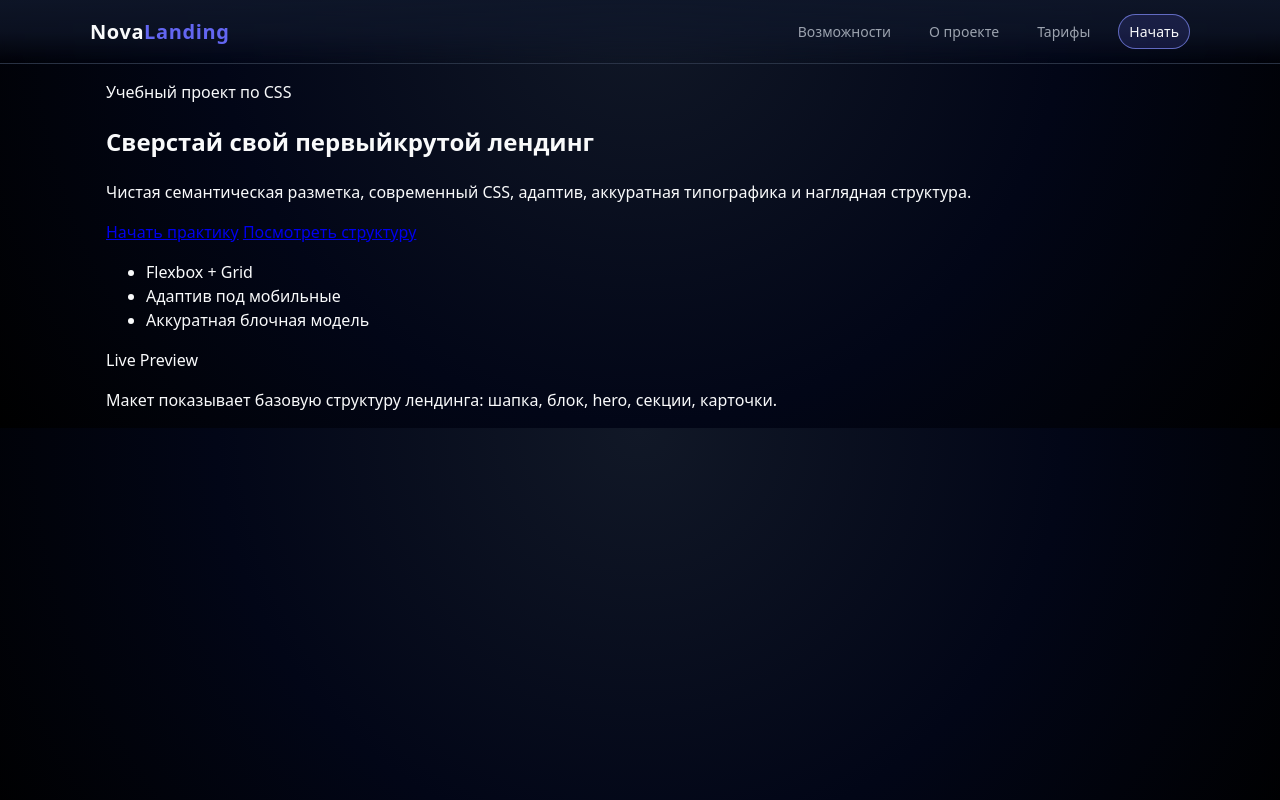
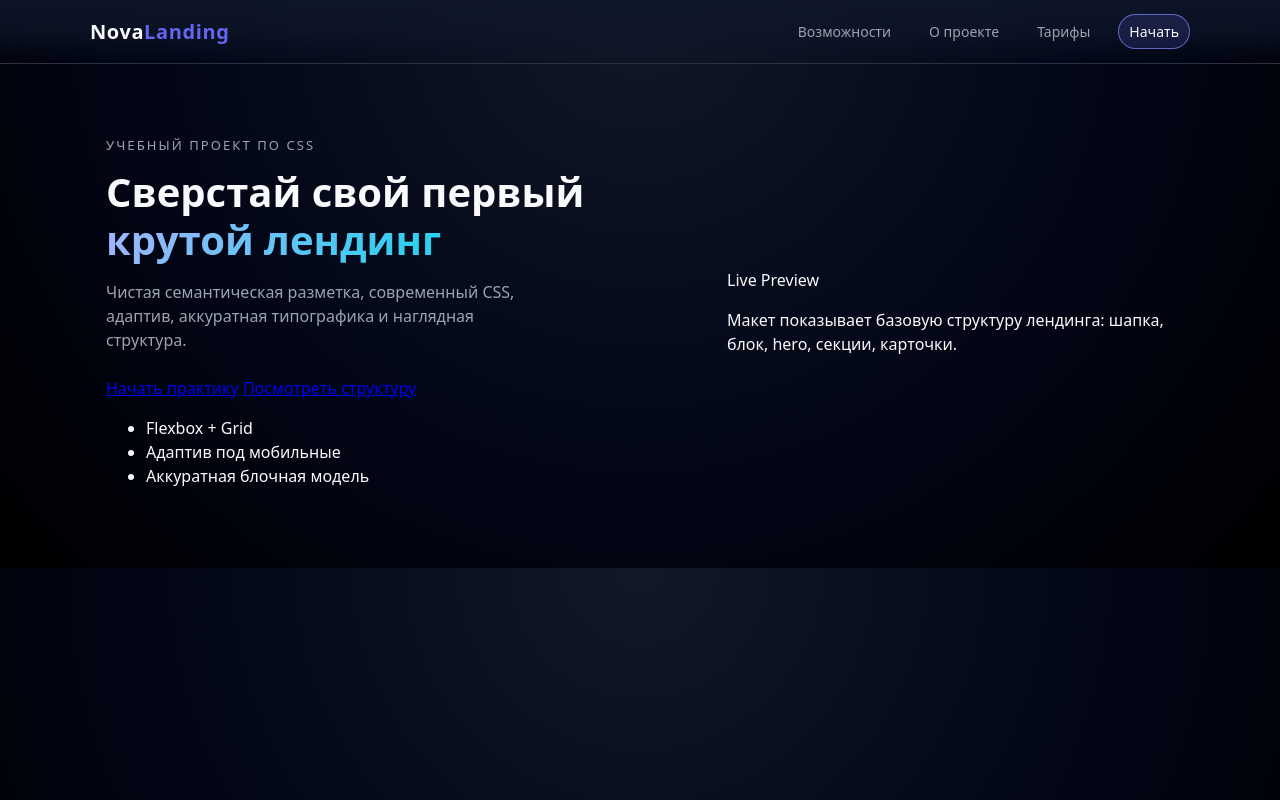
Before and after one commit to SdebM/nova_landing, a plain HTML site: page index.html in a window 1280 px wide. Drawn offline with Linux system fonts and the light colour scheme.

```diff
--- a/CSS/style.css
+++ b/CSS/style.css
@@ -127,3 +127,48 @@ body {
 	background: var(--primary);
 	border-color: transparent;
 }
+/* ========== HERO ========== */
+
+.hero {
+	padding: 72px 0 64px;
+}
+
+.hero__inner {
+	display: grid;
+	grid-template-columns: minmax(0, 1.3fr) minmax(0, 1fr);
+	gap: 40px;
+	align-items: center;
+}
+
+.hero__eyebrow {
+	font-size: 13px;
+	text-transform: uppercase;
+	letter-spacing: 0.16em;
+	color: var(--text-muted);
+	margin: 0 0 12px;
+}
+
+.hero__title {
+	font-size: clamp(30px, 4vw, 40px);
+	line-height: 1.2;
+	margin: 0 0 16px;
+}
+
+.hero__title span {
+	background: linear-gradient(120deg, #a5b4fc, #22d3ee);
+	-webkit-background-clip: text;
+	color: transparent;
+}
+
+.hero__subtitle {
+	margin: 0 0 24px;
+	color: var(--text-muted);
+	max-width: 440px;
+}
+
+.hero__actions {
+	display: flex;
+	flex-wrap: wrap;
+	gap: 12px;
+	margin-bottom: 18px;
+}
--- a/index.html
+++ b/index.html
@@ -24,18 +24,18 @@
 		</header>
 		<main>
 			<!--HERO-->
-			<section class="hero" , id="top">
+			<section class="hero" id="top">
 				<div class="container hero__inner">
 					<div class="hero__content">
-						<p class="hero__title">Учебный проект по CSS</p>
+						<p class="hero__eyebrow">Учебный проект по CSS</p>
 						<h1 class="hero__title">
-							Сверстай свой первый<span>крутой лендинг</span>
+							Сверстай свой первый<span> крутой лендинг</span>
 						</h1>
 						<p class="hero__subtitle">
 							Чистая семантическая разметка, современный CSS, адаптив,
 							аккуратная типографика и наглядная структура.
 						</p>
-						<div class="hero__actions">
+						<div class="hero_actions">
 							<a href="#" class="btn btn--primary">Начать практику</a>
 							<a href="#" class="btn btn--ghost">Посмотреть структуру</a>
 						</div>
```
